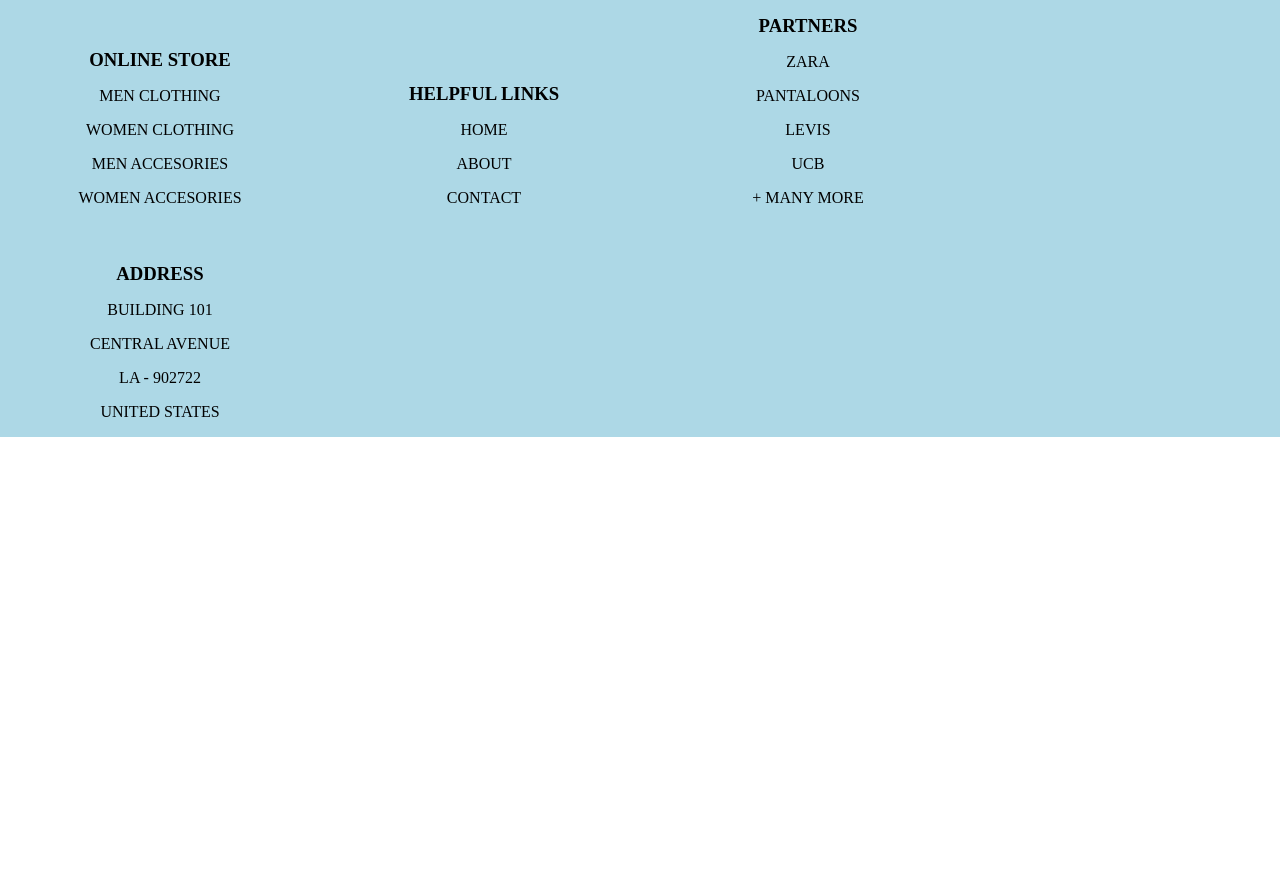
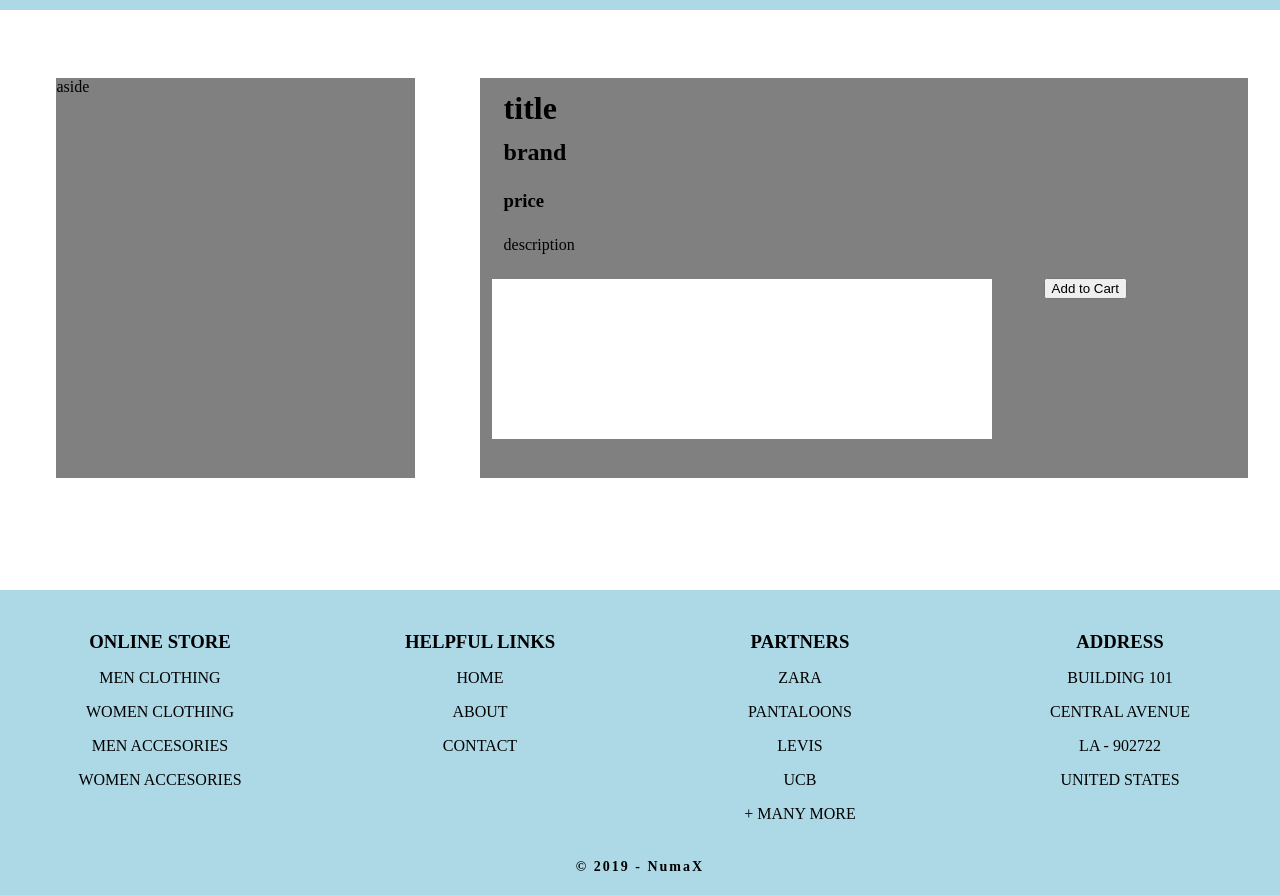
Before and after one commit to GabrielNumaX/E-Commerce, a plain HTML site: page product.html in a window 1280 px wide. Shown: the part 50-945 px from the top of the page. Before the commit the page ends 800 px from the top, so only its background shows below. Drawn offline with nearby package versions, Linux system fonts and the light colour scheme.

Commit message:
5th product html/CSS

```diff
--- /dev/null
+++ b/product.css
@@ -0,0 +1,110 @@
+
+/* .middle {
+  height: 500px;
+  width: 100%;
+  color: black;
+} */
+
+.separate-div {
+  width: 100%;
+  height: 68px;
+  /* background-color: black; */
+}
+
+.separate-div::before {
+  content: "";
+  display: block;
+  margin-top: 60px;
+}
+
+.product-container {
+  display: flex;
+  box-sizing: border-box;
+  justify-content: space-around;
+  width: 100%;
+}
+
+.aside-pic {
+  display: inline-block;
+  background-color: grey;
+  height: 400px;
+  width: 28%;
+  margin-left: 24px;
+}
+
+.aside-pic img {
+  width: 100%
+}
+
+.main-product {
+  display: inline-block;
+  height: 400px;
+  width: 60%;
+  background-color: grey;
+}
+
+.separate-div2 {
+  width: 100%;
+  height: 88px;
+  /* background-color: black; */
+}
+
+.prod-title {
+  margin: 12px 24px;
+}
+
+.prod-brand {
+  text-align: left;
+  margin: 12px 24px;
+  padding: 0;
+}
+
+.prod-price {
+  margin: 24px 24px;
+  padding: 0;
+}
+
+.prod-desc {
+  margin: 18px 24px;
+  padding: 0;
+  margin-bottom: 24px;
+  /* possible overflow */
+}
+
+.prod-box {
+  margin-left: 12px;
+}
+
+.prod-preview {
+  display: inline-block;
+  width: 500px;
+  height: 160px;
+  background-color: white;
+}
+.preview-img {
+  display: inline-block;
+  cursor: pointer;
+  height: 90px;
+  width: 70px;
+  margin: 0 10px;
+}
+
+/*can't give margin-top to button without
+affecting preview pics*/
+.button-div {
+  height: 90px;
+  display: inline-block;
+  /* margin-top: 12px; */
+  margin-left: 48px;
+  /* padding-top: 12px; */
+
+  /* margin-bottom: 12px; */
+}
+
+
+.button-div button {
+  display: inline-block;
+  cursor: pointer;
+  /* padding: 8px 12px; */
+  /* margin-top: 12px; */
+}
--- a/product.html
+++ b/product.html
@@ -5,6 +5,7 @@
     <title>E-Commerce Project</title>
 
     <link rel="stylesheet" href="./master.css">
+    <link rel="stylesheet" href="./product.css">
 
     <script
 			  src="https://code.jquery.com/jquery-3.4.1.min.js"
@@ -13,13 +14,15 @@
 
     <meta name="viewport" content="width=device-width, initial-scale=1">
   </head>
+
   <body>
     <header>
         <div class="div-header">
           <a href="#">SHOPLANE</a>
-        <a href="#">CLOTHING</a>
-        <a href="#">ACCESORIES</a>
+          <a href="#clothes-div-container">CLOTHING</a>
+          <a href="#acc-div-container">ACCESORIES</a>
         </div>
+
         <div class="div-header-search">
           <input type="text" name="search" placeholder="Your search here...">
         </div>
@@ -30,8 +33,41 @@
         </div>
       </header>
 
+      <div class="separate-div">
+        <!-- this is just to avoid header overlaping -->
+      </div>
+
+      <div class="product-container">
+        <aside class="aside-pic">
+          aside
+        </aside>
+
+        <main class="main-product">
+          <h1 class="prod-title">title</h1>
+          <h2 class="prod-brand">brand</h2>
+          <h3 class="prod-price">price</h3>
+          <p class="prod-desc">description</p>
+
+          <div class="prod-box">
+            <div class="prod-preview">
+                <img class"preview-img" src="" alt="">
+            </div>
+
+            <div class="button-div">
+              <button type="button" name="button">Add to Cart</button>
+            </div>
+          </div>
+
+
+        </main>
+      </div>
+
+      <div class="separate-div2">
+        <!-- this is just to avoid header overlaping -->
+      </div>
 
       <footer>
+        <div class="footer-div-container">
           <div class="footer-div">
             <h3 class="footer-ul-h3">ONLINE STORE</h3>
 
@@ -66,9 +102,15 @@
               <p class="footer-p">CENTRAL AVENUE</p>
               <p class="footer-p">LA - 902722</p>
               <p class="footer-p">UNITED STATES</p>
+          </div>
+        </div>
 
-      </div>
-      <!-- EDYODA IMG -->
+      <h5 class="copyright">
+        &copy; 2019 - NumaX
+      </h5>
     </footer>
+
+    <!-- EDYODA PIC -->
+
   </body>
 </html>
```
Also changed, not shown: index.js (+37 -1 lines), 02 Product Details Page.png (deleted), 03 Checkout Page.png (deleted), 04 Order Confirmation Page.png (deleted), 1 other file. Lines whose indentation alone changed are shown as unchanged.
